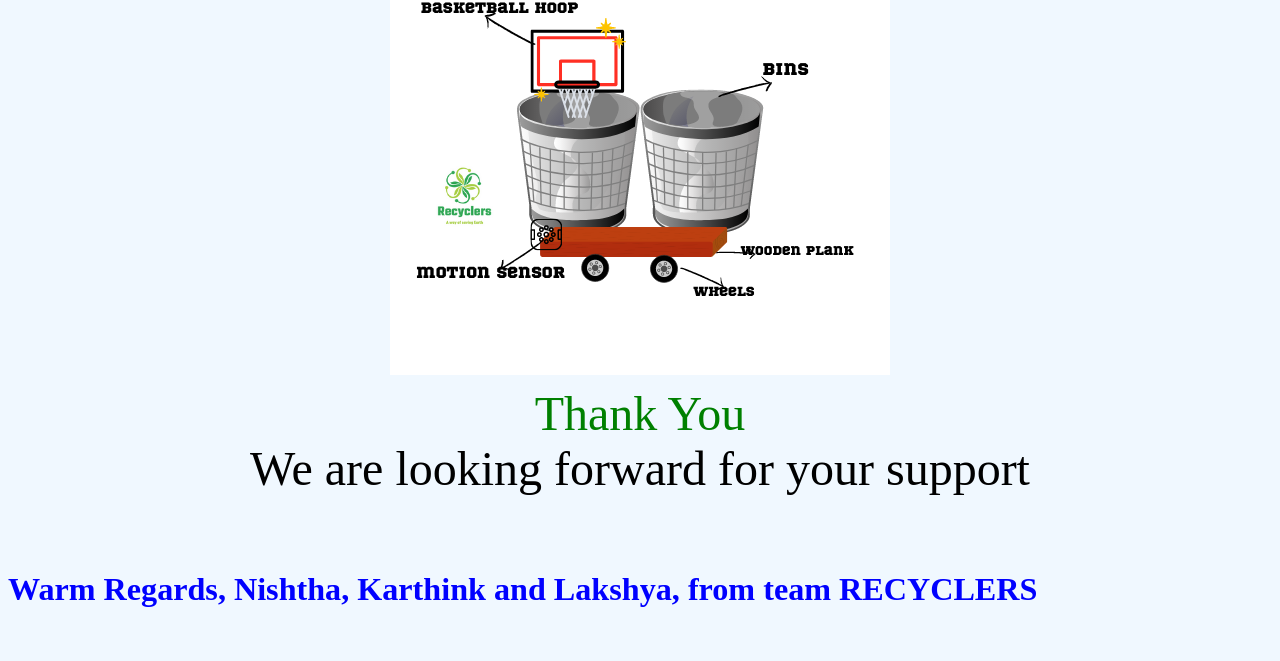
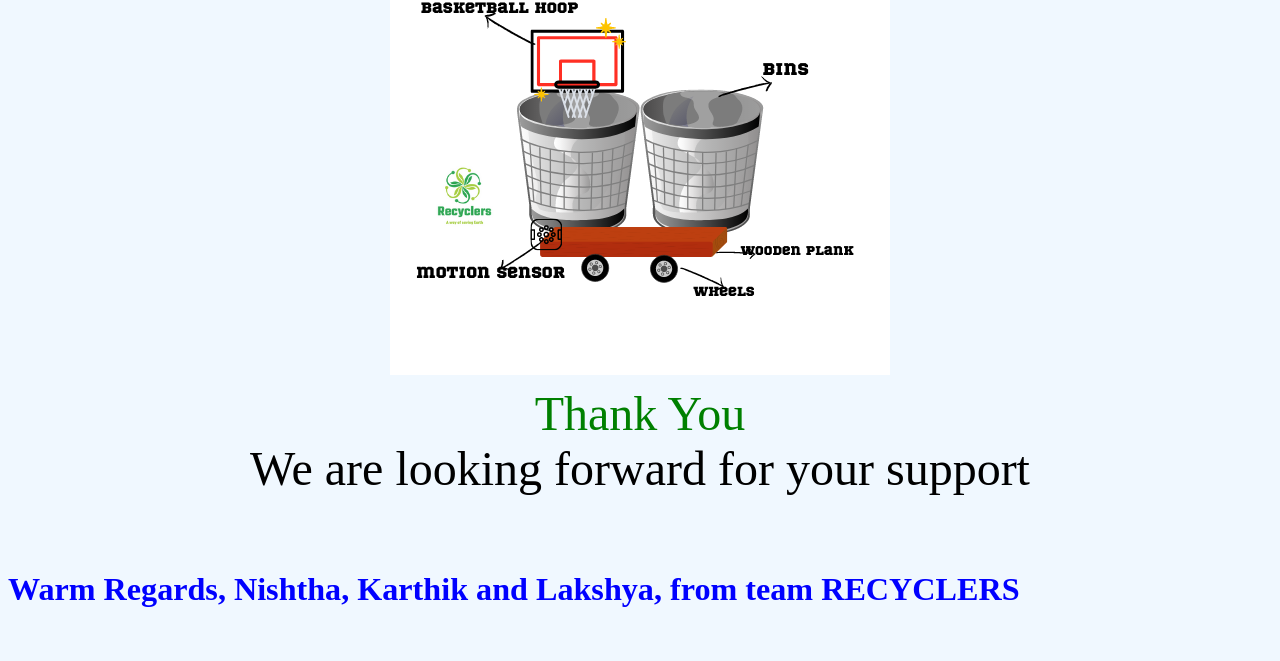
Before and after one commit to nishthanp/nishthanp.github.io, a plain HTML site: page index.html in a window 1280 px wide. Shown: the part 4110-4771 px from the top of the page. Drawn offline with Linux system fonts and the light colour scheme.

Commit message:
Update index.html

```diff
--- a/index.html
+++ b/index.html
@@ -43,5 +43,5 @@ The bin has two compartments: Wet waste and dry waste. The Dry waste compartment
 
                                           <center><font size="20" face="algerian" color="Green">Thank You</font></center>
                                           <center><font size="10" face="algerian" color="Black">We are looking forward for your support</font></center>
-                                          <h6>Warm Regards, Nishtha, Karthink and Lakshya, from team RECYCLERS</h6>
+                                          <h6>Warm Regards, Nishtha, Karthik and Lakshya, from team RECYCLERS</h6>
                                           <img src="./Green leafs logo in a circle.png" height="100" width="100">
```
